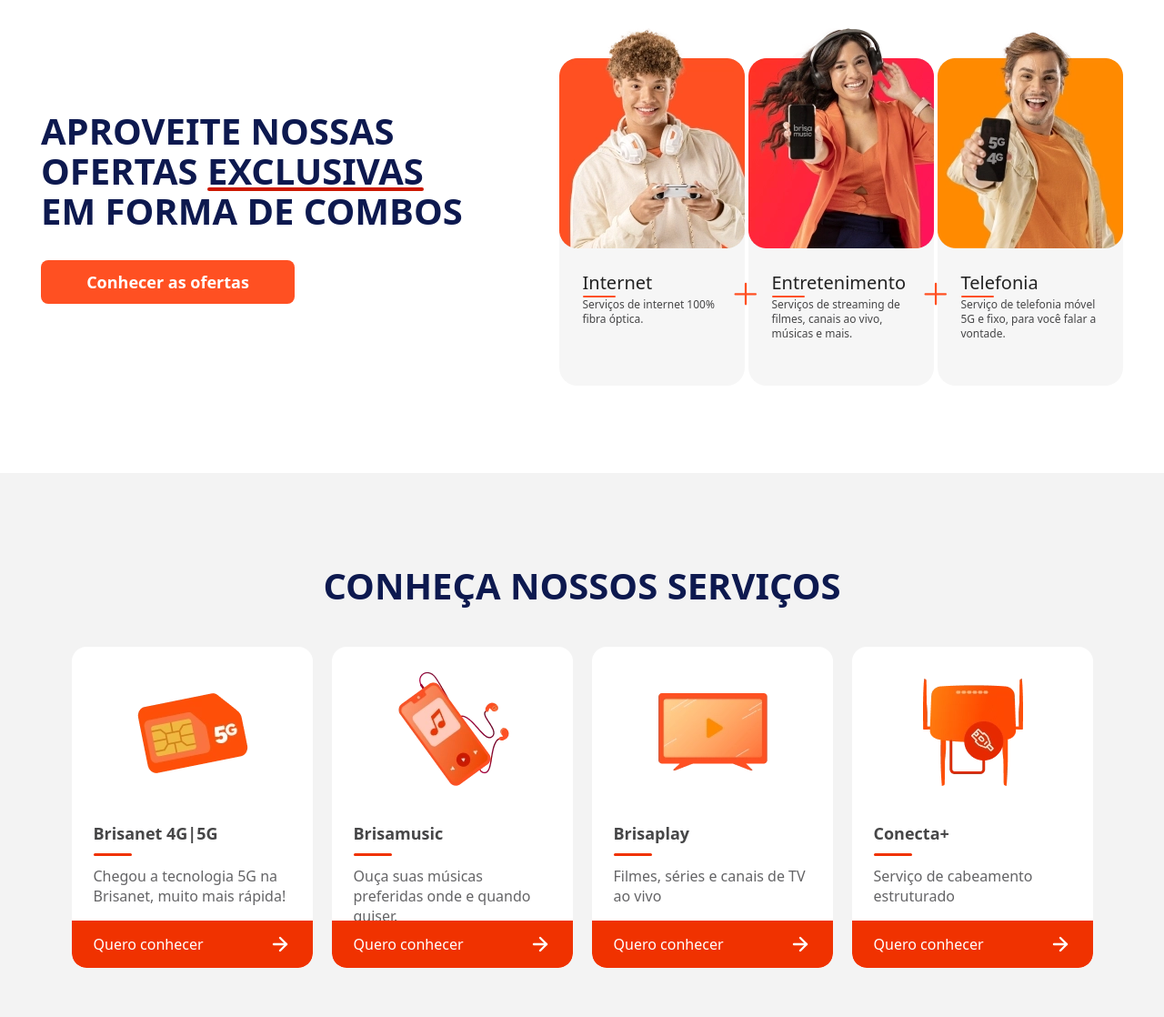
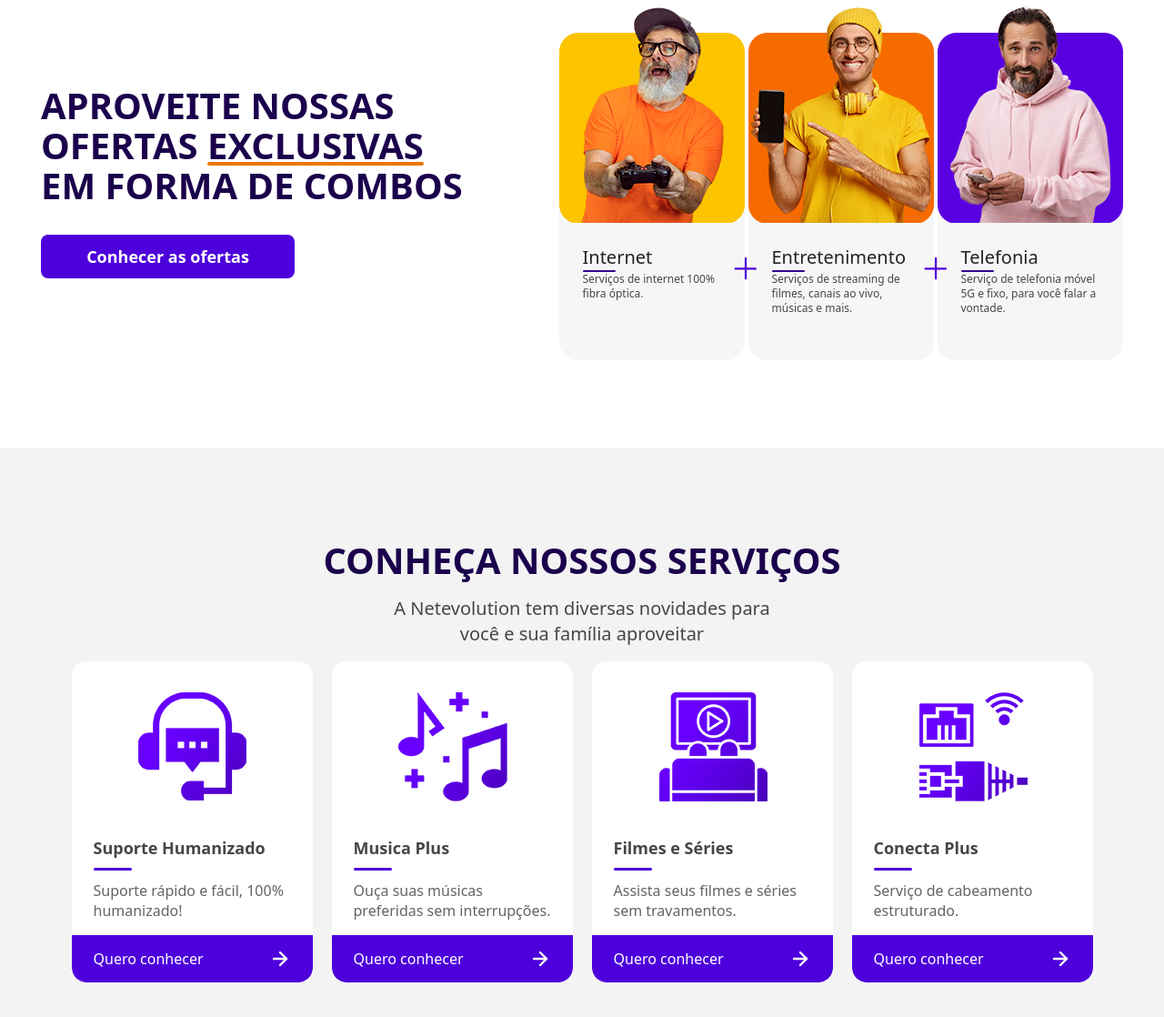
Before and after one commit to PauloRnb/PauloRnb.github.io, a plain HTML site: page index.html in a window 1280 px wide. Shown: the part 852-1970 px from the top of the page at 91% size. Drawn offline with nearby package versions, Linux system fonts and the light colour scheme.

Commit message:
Upload 16/11/24 - 15:45

```diff
--- a/assets/css/index.css
+++ b/assets/css/index.css
@@ -1,8 +1,8 @@
 :root {
-    --color-Blue: #1b34a7;
-    --color-dark-Blue: #0d194f;
-    --color-Orange: #ff5022;
-    --color-dark-Orange: #cc1800;
+    --color-Orange: #ee7700;
+    --color-Purple: #4d00db;
+    --color-dark-Purple: #31008d;
+    --color-dark-Purple2: #1b004c;
     --color-Gray: #464647;
     --color-gray-Dark: #232323;
     --color-White: #ffffff;
@@ -41,15 +41,25 @@
 
 .text__top-offer {
     display: flex;
+    flex-direction: column;
     align-items: center;
     justify-content: center;
 }
 
 .text__top-offer > h2 {
     font-size: 2.5rem;
-    color: var(--color-dark-Blue);
-    margin-bottom: 2.5rem;
+    color: var(--color-dark-Purple2);
+    margin-bottom: .75rem;
     text-align: center;
+}
+
+.text__top-offer > p {
+    font-size: 1.25rem;
+    line-height: 1.75rem;
+    width: 26.5rem;
+    color: var(--color-Gray);
+    text-align: center;
+    margin-bottom: 1rem;
 }
 
 /* SECTION */
@@ -86,7 +96,7 @@
 
 
 .bg__offer {
-    background: var(--color-Blue);
+    background: #d96b00;
     width: 285px;
     height: 150px;
     position: absolute;
@@ -143,7 +153,7 @@
     align-items: center;
     justify-content: center;
     height: 1.8rem;
-    background: var(--color-Blue);
+    background: var(--color-Orange);
     color: var(--color-White);
     border-radius: 0 0 1rem 1rem;
     position: absolute;
@@ -169,14 +179,14 @@
     font-size: 1.5rem;
     font-weight: 700;
     line-height: 2rem;
-    color: var(--color-dark-Blue);
+    color: var(--color-Purple);
 }
 
 .line__top {
     width: 2.625rem;
     height: .1875rem;
     border-radius: 9999px;
-    background: var(--color-Orange);
+    background: var(--color-dark-Purple2);
     margin-top: .31rem;
 }
 
@@ -243,7 +253,7 @@
     align-items: center;
     font-size: 1.125rem;
     font-weight: 600;
-    color: var(--color-Orange);
+    color: var(--color-Purple);
     line-height: 1.75rem;
     margin-bottom: 2rem;
     border: none;
@@ -253,7 +263,7 @@
 }
 
 .bottom__items > button:hover {
-    color: var(--color-dark-Orange);
+    color: #31008d;
 }
 
 .bottom__items > button > svg {
@@ -291,7 +301,7 @@
     font-weight: 600;
     line-height: 1.75rem;
     padding: .75rem 1rem;
-    background: var(--color-Orange);
+    background: var(--color-Purple);
     border: none;
     border-radius: 0 0 1.3rem 1.3rem;
     height: 3.5rem;
@@ -300,7 +310,7 @@
 }
 
 .offer__click:hover {
-    background: var(--color-dark-Orange);
+    background: #31008d;
 }
 
 /* PACKAGES */
@@ -331,7 +341,7 @@
     line-height: 2.75rem;
     text-align: left;
     margin-bottom: 2rem;
-    color: var(--color-dark-Blue);
+    color: var(--color-dark-Purple2);
 }
 
 .relative__line {
@@ -339,7 +349,7 @@
 }
 
 .absolute__line {
-    background: var(--color-dark-Orange);
+    background: var(--color-Orange);
     border-radius: .125rem;
     width: 100%;
     height: .25rem;
@@ -357,7 +367,7 @@
     font-weight: 600;
     line-height: 1.75rem;
     padding: .75rem 1rem;
-    background: var(--color-Orange);
+    background: var(--color-Purple);
     border-radius: .5rem;
     width: 17.4375rem;
     height: 3rem;
@@ -365,7 +375,7 @@
 }
 
 .button__offer-packages:hover {
-    background: var(--color-dark-Orange);
+    background: var(--color-dark-Purple);
 }
 
 .button__offer-packages-none {
@@ -377,7 +387,7 @@
     font-weight: 600;
     line-height: 1.75rem;
     padding: .75rem 1rem;
-    background: var(--color-Orange);
+    background: var(--color-Purple);
     border-radius: .5rem;
     width: 17.4375rem;
     height: 3rem;
@@ -385,7 +395,7 @@
 }
 
 .button__offer-packages-none:hover {
-    background: var(--color-dark-Orange);
+    background: var(--color-dark-Purple);
 }
 
 /* RIGHT PACKAGES */
@@ -443,7 +453,7 @@
     width: 2.25rem;
     height: .125rem;
     margin-top: .5rem 0 .75rem 0;
-    background: var(--color-Orange);
+    background: var(--color-dark-Purple);
     border-radius: .375rem;
 }
 
@@ -451,7 +461,7 @@
     font-size: .75rem;
     line-height: 1rem;
     font-weight: 400;
-    color: rgb(70 70 71);
+    color: var(--color-Gray);
 }
 
 .more__icon {
@@ -467,7 +477,7 @@
 }
 
 .more__icon > svg {
-    color: var(--color-Orange);
+    color: var(--color-Purple);
 }
 /* ------------ */
 
@@ -492,7 +502,7 @@
     position: relative;
     width: 16.5625rem;
     height: 22.0625rem;
-    background: #fff;
+    background: var(--color-White);
     border: none;
     border-width: 1px;
     border-radius: 1rem;
@@ -525,7 +535,7 @@
     font-weight: 700;
     font-size: 1.125rem;
     line-height: 1.75rem;
-    color: rgb(70 70 71);
+    color: var(--color-Gray);
 }
 
 .line__conecta {
@@ -536,7 +546,7 @@
     margin-bottom: .7rem;
     flex-shrink: 0;
     border-radius: 1rem;
-    background: #f03200;
+    background: var(--color-Purple);
     animation-duration: .7s;
     transition-duration: .7s;
 }
@@ -544,7 +554,7 @@
 .text__connect > p {
     font-size: 1rem;
     font-weight: 400;
-    color: rgb(100 100 102);
+    color: #646466;
 }
 
 
@@ -557,11 +567,11 @@
     font-size: 1.125rem;
     font-weight: 600;
     line-height: 1.75rem;
-    color: #fff;
+    color: var(--color-White);
     height: 3.25rem;
     border-radius: 0 0 1rem 1rem;
     border-style: none;
-    background: #f03200;
+    background: var(--color-Purple);
     padding: .75rem 1.5rem;
     /*bottom: -3.375rem;*/
     bottom: 0;
@@ -569,20 +579,20 @@
 }
 
 .btn__connect:hover {
-    background: #CC1800;
+    background: var(--color-dark-Purple);
 }
 
 .btn__connect > p {
     font-size: 1rem;
     font-weight: 500;
     line-height: 1.5rem;
-    color: #fff;
+    color: var(--color-White);
 }
 
 .btn__connect > svg {
     width: 1.5rem;
     height: 1.5rem;
-    color: #fff;
+    color: var(--color-White);
 }
 
 @media screen and (max-width: 1229px) {
@@ -605,6 +615,11 @@
     /* SECTION OFFER */
     .text__top-offer > h2 {
         font-size: 2rem;
+    }
+
+    .text__top-offer > p {
+        font-size: 1rem;
+        width: 70%;
     }
 
 
--- a/index.html
+++ b/index.html
@@ -394,7 +394,7 @@
                             <!-- ITEM 1 -->
                             <div class="items__packages">
                                 <div class="image__packages">
-                                    <img src="assets/images/jovemcomheadset.webp" alt="image">
+                                    <img src="assets/images/homemcomconsole.png" alt="image">
                                 </div>
                                 <div class="text__packages">
                                     <h3>Internet</h3>
@@ -405,7 +405,7 @@
                             <!-- ITEM 2 -->
                             <div class="items__packages">
                                 <div class="image__packages">
-                                    <img src="assets/images/mulhercomsmarphone.webp" alt="image">
+                                    <img src="assets/images/homemcomsmarphoneheadset.png" alt="image">
                                 </div>
                                 <div class="text__packages">
                                     <h3>Entretenimento</h3>
@@ -416,7 +416,7 @@
                             <!-- ITEM 3 -->
                             <div class="items__packages">
                                 <div class="image__packages">
-                                    <img src="assets/images/homemcomsmartphone.webp" alt="image">
+                                    <img src="assets/images/homemcomsmartphone.png" alt="image">
                                 </div>
                                 <div class="text__packages">
                                     <h3>Telefonia</h3>
@@ -442,18 +442,19 @@
             <div class="services container">
                 <div class="text__top-offer">
                     <h2>CONHEÇA NOSSOS SERVIÇOS</h2>
+                    <p>A Netevolution tem diversas novidades para você e sua família aproveitar</p>
                 </div>
                 <div class="items__services">
                     <!-- CARD 1 -->
                     <div class="card__services">
                         <div class="card__items">
                             <div class="img__badge">
-                                <img src="assets/images/chip-5g.webp" alt="image">
+                                <img src="assets/images/support.png" alt="image">
                             </div>
                             <div class="text__connect">
-                                <h3>Brisanet 4G|5G</h3>
+                                <h3>Suporte Humanizado</h3>
                                 <div class="line__conecta"></div>
-                                <p>Chegou a tecnologia 5G na Brisanet, muito mais rápida!</p>
+                                <p>Suporte rápido e fácil, 100% humanizado!</p>
                             </div>
                         </div>
                         <a href="#" class="btn__connect">
@@ -466,12 +467,12 @@
                     <div class="card__services">
                         <div class="card__items">
                             <div class="img__badge">
-                                <img src="assets/images/brisamusic.webp" alt="image">
+                                <img src="assets/images/music.png" alt="image">
                             </div>
                             <div class="text__connect">
-                                <h3>Brisamusic</h3>
+                                <h3>Musica Plus</h3>
                                 <div class="line__conecta"></div>
-                                <p>Ouça suas músicas preferidas onde e quando quiser.</p>
+                                <p>Ouça suas músicas preferidas sem interrupções.</p>
                             </div>
                         </div>
                         <a href="#" class="btn__connect">
@@ -484,12 +485,12 @@
                     <div class="card__services">
                         <div class="card__items">
                             <div class="img__badge">
-                                <img src="assets/images/brisaplay.webp" alt="image">
+                                <img src="assets/images/films.png" alt="image">
                             </div>
                             <div class="text__connect">
-                                <h3>Brisaplay</h3>
+                                <h3>Filmes e Séries</h3>
                                 <div class="line__conecta"></div>
-                                <p>Filmes, séries e canais de TV ao vivo</p>
+                                <p>Assista seus filmes e séries sem travamentos.</p>
                             </div>
                         </div>
                         <a href="#" class="btn__connect">
@@ -502,12 +503,12 @@
                     <div class="card__services">
                         <div class="card__items">
                             <div class="img__badge">
-                                <img src="assets/images/conecta.webp" alt="image">
+                                <img src="assets/images/connect.png" alt="image">
                             </div>
                             <div class="text__connect">
-                                <h3>Conecta+</h3>
+                                <h3>Conecta Plus</h3>
                                 <div class="line__conecta"></div>
-                                <p>Serviço de cabeamento estruturado</p>
+                                <p>Serviço de cabeamento estruturado.</p>
                             </div>
                         </div>
                         <a href="#" class="btn__connect">
```
Also changed, not shown: assets/images/connect.png (added), assets/images/films.png (added), assets/images/homemcomconsole.png (added), assets/images/homemcomsmarphoneheadset.png (added), assets/images/homemcomsmartphone.png (added), assets/images/music.png (added), assets/images/support.png (added).
